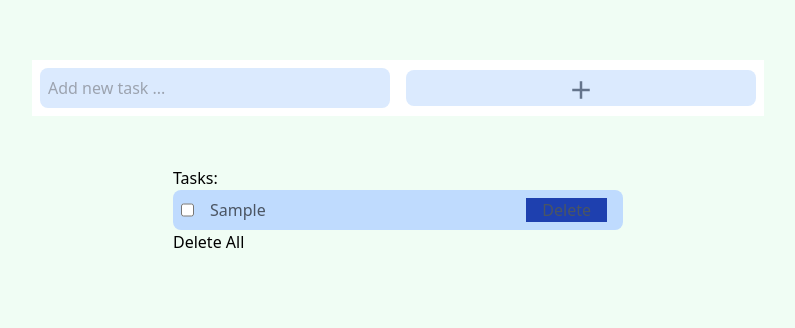
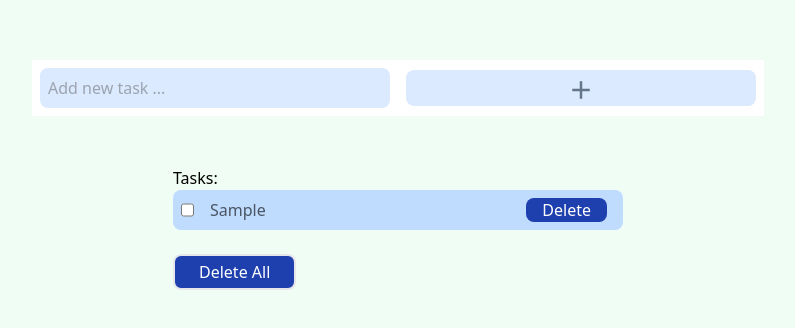
Before and after one commit to KodeIva/task-list, a React (Vite) app: page / in a window 1280 px wide. Both pictures are taken after typing "Sample" into the empty fields and a click on the button 823 px from the left and 88 px from the top of the page. Shown: the top 328 px of the page, without its empty margins (242-1037 px from the left). Built offline with nearby package versions, Linux system fonts and the light colour scheme.

Commit message:
delete buttons styled, hover effects

```diff
--- a/src/App.jsx
+++ b/src/App.jsx
@@ -70,12 +70,12 @@ function App() {
               <input type='checkbox' className='m-2' value={completed} checked={completed} onChange={() => completedTask(!completed)}/>
               <h3 style={{textDecoration: completed ? 'line-through' : 'none'}} className='m-2 left-9'>{title}</h3>
 
-              <button className="delete bg-blue-800 my-2 mx-4 px-4 absolute right-0" onClick={() => deletedTask(id)} >Delete</button>
+              <button className="delete bg-blue-800 text-white rounded-lg my-2 mx-4 px-4 absolute right-0 hover:bg-white hover:text-blue-800 transition delay-150 duration-300 ease-in-out" onClick={() => deletedTask(id)} >Delete</button>
             </div>
           )
          })}
        </div>
-       <button onClick={deleteAllTasks} >Delete All</button>
+       <button className='bg-blue-800 text-white mt-6 py-1 px-6 border-2 rounded-lg hover:bg-white hover:border-2 hover:border-blue-800 hover:text-blue-800 transition delay-150 duration-300 ease-in-out ' onClick={deleteAllTasks} >Delete All</button>
       </div>
     }
     </div>
```
